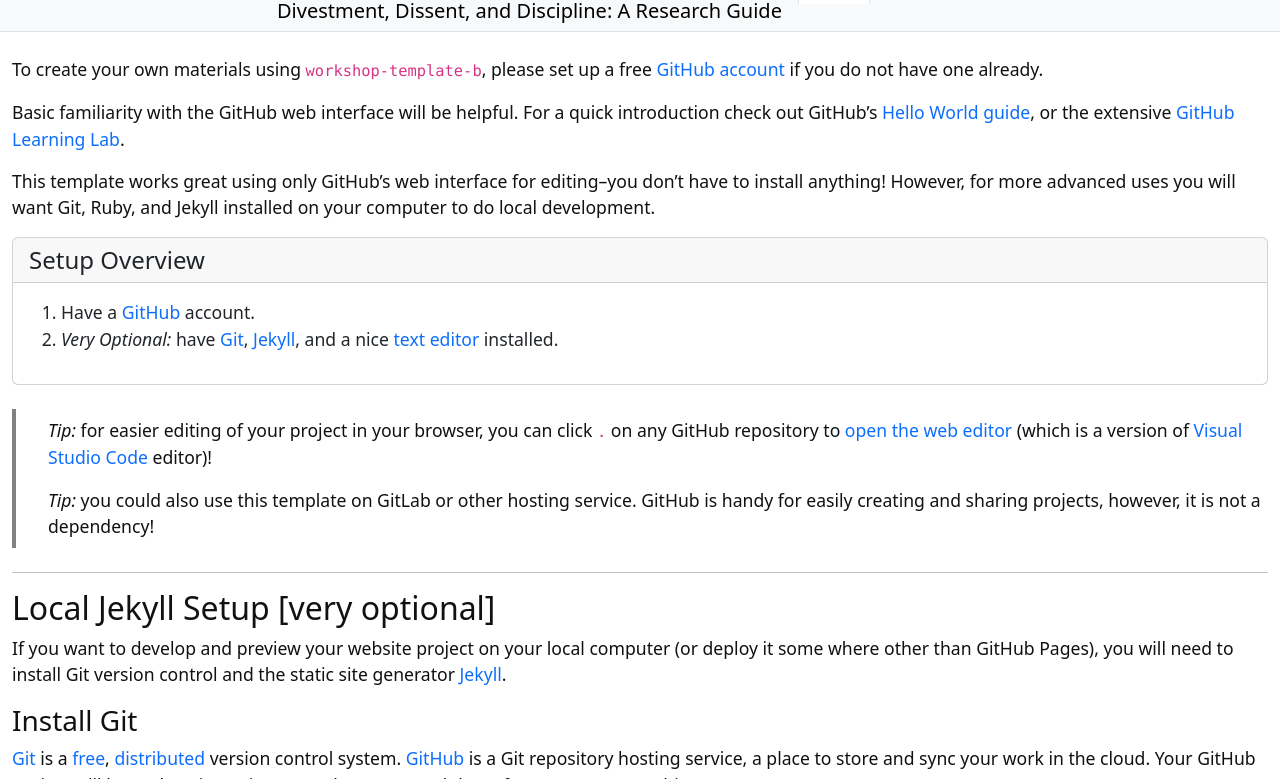
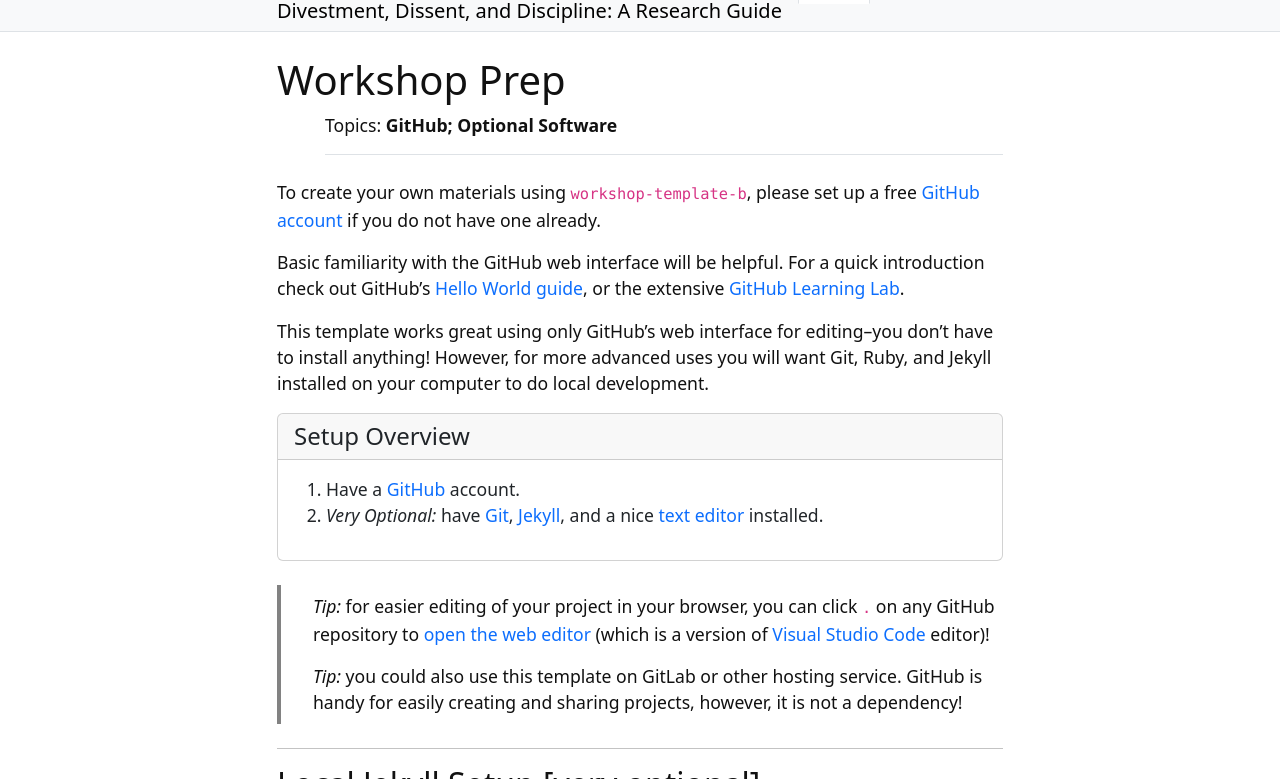
Before and after one commit to katelynautumn28/ddd-research-guide, a Jekyll site: the page built from content/0-prep.md, in a window 1280 px wide and 900 px high, cut to the strip 121-900 px from the top of the window. Built offline with Jekyll 4.4.1, drawn with Linux system fonts in a browser that asks for light colours; part of the change alters nothing that is shown.

Commit message:
Update 0-prep.md

```diff
--- a/content/0-prep.md
+++ b/content/0-prep.md
@@ -2,7 +2,6 @@
 title: Workshop Prep
 nav: Prep
 topics: GitHub; Optional Software
-layout: page-full-width
 ---
 
 To create your own materials using `workshop-template-b`, please set up a free [GitHub account](https://github.com/join) if you do not have one already.
```
